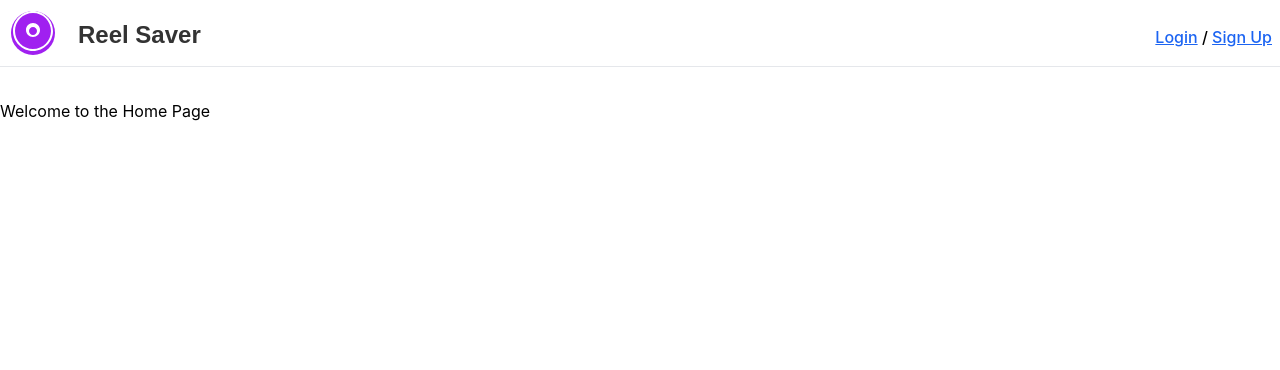
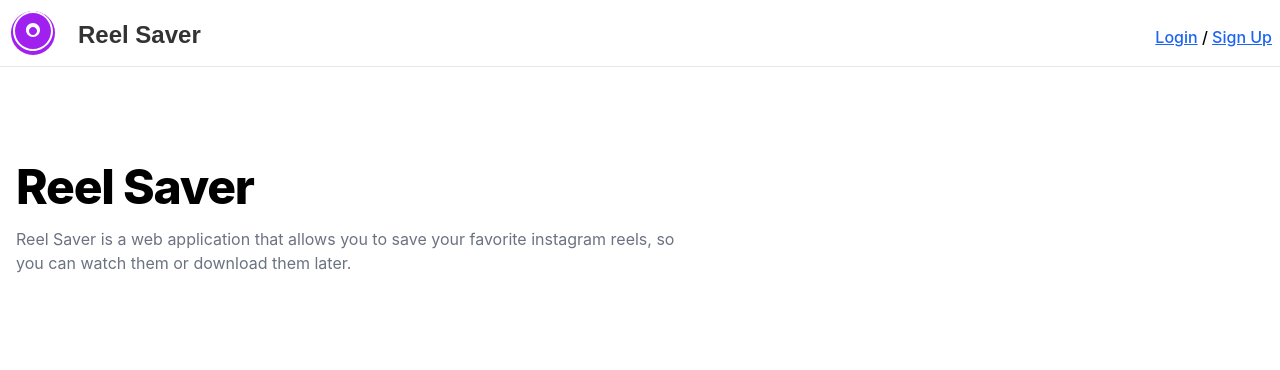
Before and after one commit to esauflores/reel-saver, a Flask app: template templates/index.html in a window 1280 px wide. Shown: the top 370 px of the page. Run offline with Flask 3, Linux system fonts and the light colour scheme; the template is opened without the code that fills it, so the values that code supplies are empty.

Commit message:
Added home page

```diff
--- a/templates/index.html
+++ b/templates/index.html
@@ -3,5 +3,16 @@
     Home
 {% endblock title %}
 {% block content %}
-    <h1>Welcome to the Home Page</h1>
+    <section class="bg-white dark:bg-gray-900">
+        <div class="grid max-w-screen-xl px-4 py-8 mx-auto lg:gap-8 xl:gap-0 lg:py-16 lg:grid-cols-12">
+            <div class="mr-auto place-self-center lg:col-span-7">
+                <h1 class="max-w-2xl mb-4 text-4xl font-extrabold tracking-tight leading-none md:text-5xl xl:text-4xl dark:text-white">
+                    Reel Saver
+                </h1>
+                <p class="max-w-2xl mb-6 font-light text-gray-500 lg:mb-8 md:text-md lg:text-lg dark:text-gray-400">
+                    Reel Saver is a web application that allows you to save your favorite instagram reels, so you can watch them or download them later.
+                </p>
+            </div>
+        </div>
+    </section>
 {% endblock content %}
```
